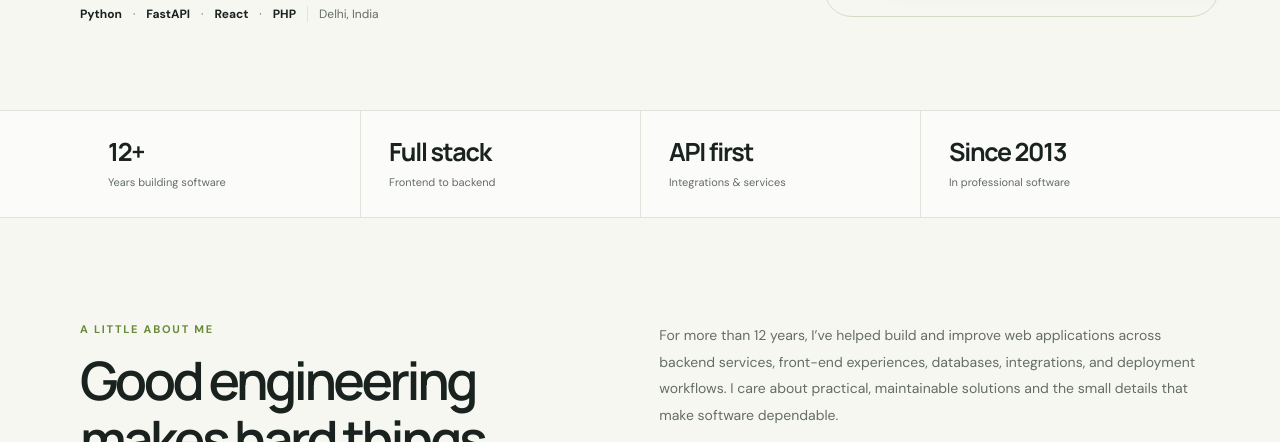
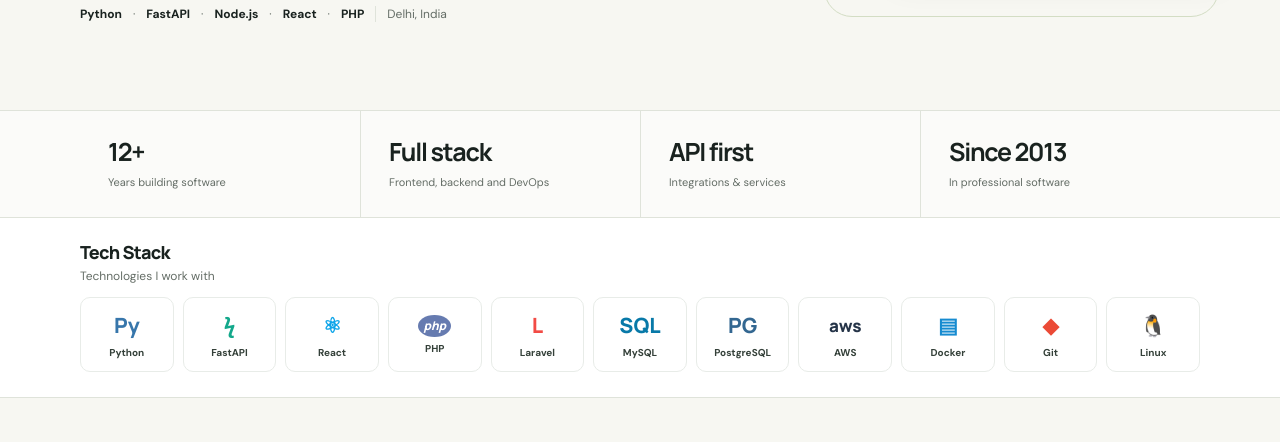
Before and after one commit to mohdafroj/portfolio, a plain HTML site: page index.html in a window 1280 px wide. Shown: the part 657-1099 px from the top of the page. Drawn offline with Linux system fonts and the light colour scheme.

Commit message:
updated page

```diff
--- a/index.html
+++ b/index.html
@@ -10,7 +10,9 @@
   <title>Mohd Afroj — Full-stack Software Developer</title>
   <link rel="preconnect" href="https://fonts.googleapis.com">
   <link rel="preconnect" href="https://fonts.gstatic.com" crossorigin>
-  <link href="https://fonts.googleapis.com/css2?family=DM+Sans:wght@400;500;600;700&family=Manrope:wght@400;500;600;700;800&display=swap" rel="stylesheet">
+  <link
+    href="https://fonts.googleapis.com/css2?family=DM+Sans:wght@400;500;600;700&family=Manrope:wght@400;500;600;700;800&display=swap"
+    rel="stylesheet">
   <style>
     :root {
       color-scheme: light;
@@ -352,7 +354,7 @@
       padding: 23px 28px;
     }
 
-    .stat + .stat {
+    .stat+.stat {
       border-left: 1px solid var(--line);
     }
 
@@ -369,6 +371,120 @@
       margin-top: 6px;
       color: var(--muted);
       font-size: 11px;
+    }
+
+    .tech-stack {
+      border-bottom: 1px solid var(--line);
+      background: var(--white);
+      padding-block: 22px 25px;
+    }
+
+    .tech-stack-heading {
+      margin-bottom: 4px;
+      font-family: var(--serif);
+      font-size: 18px;
+      font-weight: 800;
+      letter-spacing: -.04em;
+    }
+
+    .tech-stack-subtitle {
+      margin-bottom: 13px;
+      color: var(--muted);
+      font-size: 12px;
+    }
+
+    .tech-stack-grid {
+      display: grid;
+      grid-template-columns: repeat(11, minmax(0, 1fr));
+      gap: 9px;
+    }
+
+    .tech-item {
+      display: flex;
+      min-height: 75px;
+      flex-direction: column;
+      align-items: center;
+      justify-content: center;
+      gap: 5px;
+      border: 1px solid #e8ece8;
+      border-radius: 10px;
+      background: #fff;
+      transition: transform .2s ease, border-color .2s ease, box-shadow .2s ease;
+    }
+
+    .tech-item:hover {
+      transform: translateY(-3px);
+      border-color: #d4dfc7;
+      box-shadow: 0 8px 18px rgb(25 34 31 / 6%);
+    }
+
+    .tech-icon {
+      display: grid;
+      height: 30px;
+      place-items: center;
+      font-family: var(--serif);
+      font-size: 21px;
+      font-weight: 800;
+      line-height: 1;
+    }
+
+    .tech-name {
+      color: #344039;
+      font-size: 10px;
+      font-weight: 700;
+      text-align: center;
+    }
+
+    .tech-python {
+      color: #3776ab;
+    }
+
+    .tech-fastapi {
+      color: #13a88b;
+    }
+
+    .tech-react {
+      color: #0ea5e9;
+    }
+
+    .tech-php {
+      height: 22px;
+      align-self: center;
+      border-radius: 50%;
+      background: #667bb0;
+      color: #fff;
+      padding: 0 5px;
+      font-size: 12px;
+      font-style: italic;
+    }
+
+    .tech-laravel {
+      color: #f24b45;
+    }
+
+    .tech-mysql {
+      color: #0879a8;
+    }
+
+    .tech-postgres {
+      color: #336791;
+    }
+
+    .tech-aws {
+      color: #253448;
+      font-size: 17px;
+    }
+
+    .tech-docker {
+      color: #168bd0;
+    }
+
+    .tech-git {
+      color: #eb4a36;
+    }
+
+    .tech-linux {
+      color: #253448;
     }
 
     .section {
@@ -415,7 +531,7 @@
       line-height: 1.9;
     }
 
-    .about-copy p + p {
+    .about-copy p+p {
       margin-top: 17px;
     }
 
@@ -738,6 +854,10 @@
         grid-template-columns: repeat(2, 1fr);
       }
 
+      .tech-stack-grid {
+        grid-template-columns: repeat(6, minmax(0, 1fr));
+      }
+
       .stat:nth-child(3) {
         border-top: 1px solid var(--line);
         border-left: 0;
@@ -780,7 +900,7 @@
       }
 
       .nav-links,
-      .nav > .button {
+      .nav>.button {
         display: none;
       }
 
@@ -869,6 +989,10 @@
         font-size: 10px;
       }
 
+      .tech-stack-grid {
+        grid-template-columns: repeat(4, minmax(0, 1fr));
+      }
+
       .section {
         padding-block: 69px;
       }
@@ -927,6 +1051,7 @@
     }
 
     @media (prefers-reduced-motion: reduce) {
+
       *,
       *::before,
       *::after {
@@ -979,7 +1104,7 @@
             <span aria-hidden="true">↗</span></a>
         </div>
         <div class="hero-note">
-          <strong>Python</strong><span>·</span><strong>FastAPI</strong><span>·</span><strong>React</strong><span>·</span><strong>PHP</strong>
+          <strong>Python</strong><span>·</span><strong>FastAPI</strong><span>·</span><strong>Node.js</strong><span>·</span><strong>React</strong><span>·</span><strong>PHP</strong>
           <span class="note-divider" aria-hidden="true"></span><span>Delhi, India</span>
         </div>
       </div>
@@ -996,9 +1121,40 @@
     <section class="stats" aria-label="At a glance">
       <div class="stats-inner wrap">
         <div class="stat"><strong>12+</strong><span>Years building software</span></div>
-        <div class="stat"><strong>Full stack</strong><span>Frontend to backend</span></div>
+        <div class="stat"><strong>Full stack</strong><span>Frontend, backend and DevOps</span></div>
         <div class="stat"><strong>API first</strong><span>Integrations & services</span></div>
         <div class="stat"><strong>Since 2013</strong><span>In professional software</span></div>
+      </div>
+    </section>
+
+    <section class="tech-stack" aria-labelledby="tech-stack-title">
+      <div class="wrap">
+        <h2 class="tech-stack-heading" id="tech-stack-title">Tech Stack</h2>
+        <p class="tech-stack-subtitle">Technologies I work with</p>
+        <div class="tech-stack-grid">
+          <div class="tech-item"><span class="tech-icon tech-python" aria-hidden="true">Py</span><span
+              class="tech-name">Python</span></div>
+          <div class="tech-item"><span class="tech-icon tech-fastapi" aria-hidden="true">ϟ</span><span
+              class="tech-name">FastAPI</span></div>
+          <div class="tech-item"><span class="tech-icon tech-react" aria-hidden="true">⚛</span><span
+              class="tech-name">React</span></div>
+          <div class="tech-item"><span class="tech-icon tech-php" aria-hidden="true">php</span><span
+              class="tech-name">PHP</span></div>
+          <div class="tech-item"><span class="tech-icon tech-laravel" aria-hidden="true">L</span><span
+              class="tech-name">Laravel</span></div>
+          <div class="tech-item"><span class="tech-icon tech-mysql" aria-hidden="true">SQL</span><span
+              class="tech-name">MySQL</span></div>
+          <div class="tech-item"><span class="tech-icon tech-postgres" aria-hidden="true">PG</span><span
+              class="tech-name">PostgreSQL</span></div>
+          <div class="tech-item"><span class="tech-icon tech-aws" aria-hidden="true">aws</span><span
+              class="tech-name">AWS</span></div>
+          <div class="tech-item"><span class="tech-icon tech-docker" aria-hidden="true">▤</span><span
+              class="tech-name">Docker</span></div>
+          <div class="tech-item"><span class="tech-icon tech-git" aria-hidden="true">◆</span><span
+              class="tech-name">Git</span></div>
+          <div class="tech-item"><span class="tech-icon tech-linux" aria-hidden="true">🐧</span><span
+              class="tech-name">Linux</span></div>
+        </div>
       </div>
     </section>
 
@@ -1069,12 +1225,13 @@
           high level to respect client and project confidentiality.</p>
         <div class="project-grid">
           <article class="project">
-            <div class="project-number"><span class="project-label">Enterprise · Public sector</span><span>01</span></div>
+            <div class="project-number"><span class="project-label">Enterprise · Public sector</span><span>01</span>
+            </div>
             <h3>Digital Sansad</h3>
             <p>Full-stack work on digital services for member onboarding, attendance, claims, and committee
               workflows, including API development, reusable UI, security utilities, and service integration.</p>
-            <div class="tag-list"><span class="tag">Python</span><span class="tag">FastAPI</span><span
-                class="tag">React / Vue</span><span class="tag">PostgreSQL</span></div>
+            <div class="tag-list"><span class="tag">Python</span><span class="tag">FastAPI</span><span class="tag">React
+                / Vue</span><span class="tag">PostgreSQL</span></div>
           </article>
           <article class="project">
             <div class="project-number"><span class="project-label">Product engineering</span><span>02</span></div>
@@ -1114,23 +1271,38 @@
         </div>
         <div class="experience-list">
           <article class="experience-item">
-            <div><h3>Full Stack Developer</h3><p>Aurionpro Solutions Ltd. · New Delhi</p></div>
+            <div>
+              <h3>Full Stack Developer</h3>
+              <p>Aurionpro Solutions Ltd. · New Delhi</p>
+            </div>
             <time class="experience-date" datetime="2025-02">Feb 2025 — Present</time>
           </article>
           <article class="experience-item">
-            <div><h3>Senior Full Stack Developer</h3><p>CIPL · New Delhi</p></div>
+            <div>
+              <h3>Senior Full Stack Developer</h3>
+              <p>CIPL · New Delhi</p>
+            </div>
             <time class="experience-date" datetime="2024-04">Apr 2024 — Aug 2024</time>
           </article>
           <article class="experience-item">
-            <div><h3>Senior Software Engineer</h3><p>AAPC India Pvt. Ltd. · Noida</p></div>
+            <div>
+              <h3>Senior Software Engineer</h3>
+              <p>AAPC India Pvt. Ltd. · Noida</p>
+            </div>
             <time class="experience-date" datetime="2019-12">Dec 2019 — Nov 2023</time>
           </article>
           <article class="experience-item">
-            <div><h3>Senior Software Engineer</h3><p>Perfume Booth Pvt. Ltd. · New Delhi</p></div>
+            <div>
+              <h3>Senior Software Engineer</h3>
+              <p>Perfume Booth Pvt. Ltd. · New Delhi</p>
+            </div>
             <time class="experience-date" datetime="2017-05">May 2017 — Nov 2019</time>
           </article>
           <article class="experience-item">
-            <div><h3>PHP Engineer</h3><p>B. Jain Publishers Pvt. Ltd. · Noida</p></div>
+            <div>
+              <h3>PHP Engineer</h3>
+              <p>B. Jain Publishers Pvt. Ltd. · Noida</p>
+            </div>
             <time class="experience-date" datetime="2013-01">Jan 2013 — Apr 2017</time>
           </article>
         </div>
@@ -1147,7 +1319,10 @@
         <div class="education-block">
           <p class="section-kicker">Certifications</p>
           <h3>Always learning</h3>
-          <ul><li>TCS iON Career Edge — AI Foundation</li><li>Python Essentials 1</li></ul>
+          <ul>
+            <li>TCS iON Career Edge — AI Foundation</li>
+            <li>Python Essentials 1</li>
+          </ul>
         </div>
       </div>
     </section>
```
